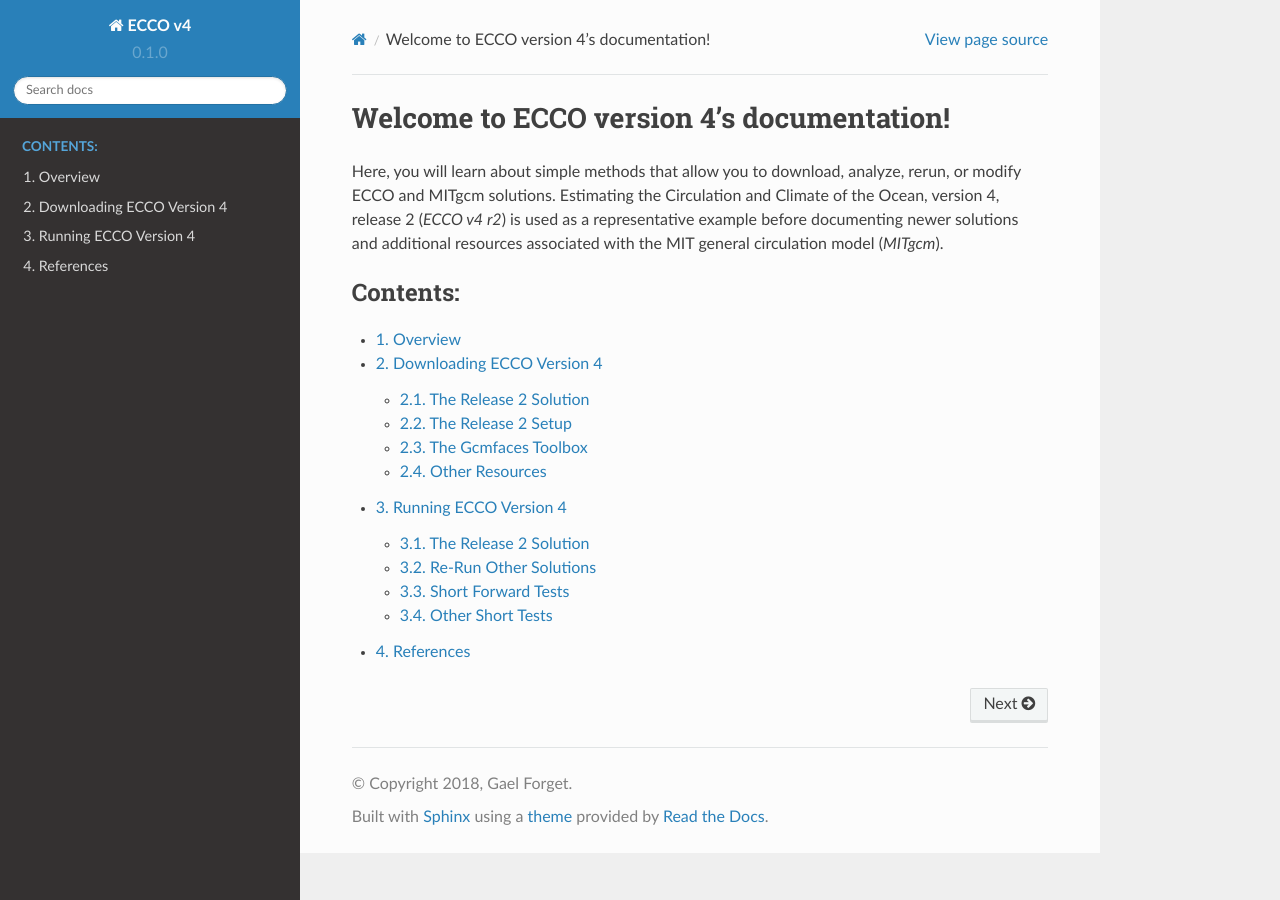
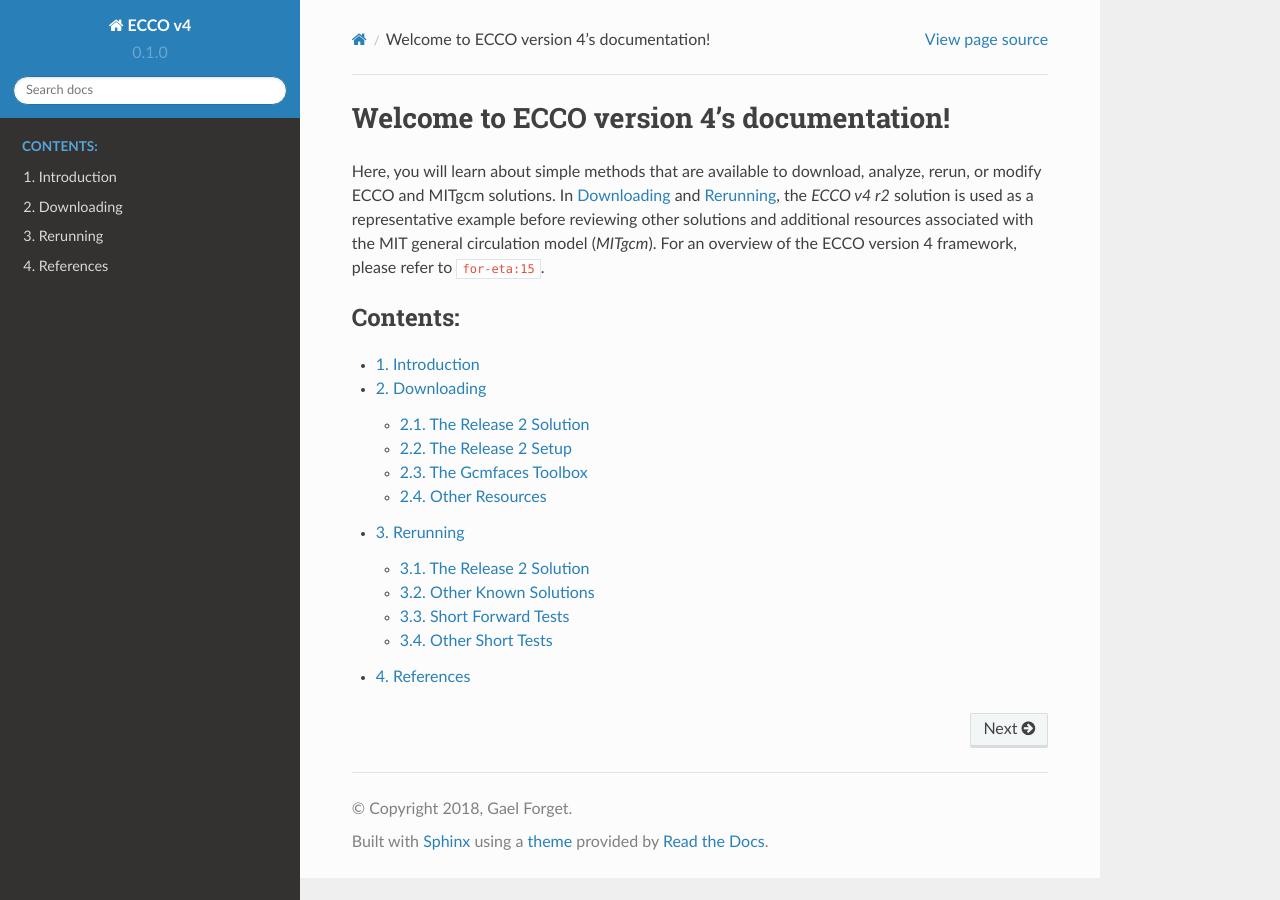
Before and after one commit to gaelforget/ECCOv4, a Sphinx documentation site: the page built from docs/index.rst, in a window 1280 px wide. Built offline with Sphinx 7.4.7 and the Read the Docs theme 2.0.0, drawn with Linux system fonts in a browser that asks for light colours; cross-references to code outside the pages are shown as plain code.

Commit message:
revise opening pargraphs and section titles

```diff
--- a/docs/downloads.rst
+++ b/docs/downloads.rst
@@ -1,8 +1,8 @@
 
 .. _downloads:
 
-Downloading ECCO Version 4
-**************************
+Downloading
+***********
 
 This section provides directions to download the ECCO v4 r2 output
 (:numref:`download-solution`), the underlying model setup
--- a/docs/index.rst
+++ b/docs/index.rst
@@ -6,14 +6,14 @@
 Welcome to ECCO version 4's documentation!
 ==========================================
 
-Here, you will learn about simple methods that allow you to download, analyze, rerun, or modify ECCO and MITgcm solutions. Estimating the Circulation and Climate of the Ocean, version 4, release 2 (`ECCO v4 r2`) is used as a representative example before documenting newer solutions and additional resources associated with the MIT general circulation model (`MITgcm`).
+Here, you will learn about simple methods that are available to download, analyze, rerun, or modify ECCO and MITgcm solutions. In :ref:`downloads` and :ref:`runs`, the `ECCO v4 r2` solution is used as a representative example before reviewing other solutions and additional resources associated with the MIT general circulation model (`MITgcm`). For an overview of the ECCO version 4 framework, please refer to :cite:`for-eta:15`.
 
 .. toctree::
    :maxdepth: 3
    :caption: Contents:
    :numbered: 4
 
-   overview.rst
+   introduction.rst
    downloads.rst
    runs.rst
    biblirefs.rst
--- a/docs/runs.rst
+++ b/docs/runs.rst
@@ -1,8 +1,8 @@
 
 .. _runs:
 
-Running ECCO Version 4
-**********************
+Rerunning
+*********
 
 This section first explains how the ECCO version 4 setup can be used to re-run the ECCO v4 r2 solution for 1992–2011 (:numref:`eccov4-baseline`). Other state estimate solutions (:numref:`eccov4-other`), short regression tests (:numref:`testreport`), and optimization tests (:numref:`optim`) are discussed afterwards.
 
@@ -78,8 +78,8 @@ Additional accuracy tests can be carried out for, e.g., meridional transports us
 
 .. _eccov4-other:
 
-Re-Run Other Solutions
-----------------------
+Other Known Solutions
+---------------------
 
 Reproducing the latest ECCO version 4 `release 3` solution, which covers 1992 to 2015, can be done by following `O. Wang's directions <ftp://ecco.jpl.nasa.gov/Version4/Release3/doc/ECCOv4r3_reproduction.pdf>`__. Reproducing the older `baseline 1` solution, which closely matches the original `release 1` solution of :cite:`for-eta:15`, can be done by modifying the `release 2` case as follows:
 
```
Also changed, not shown: docs/overview.rst (deleted, +0 -16 lines).
